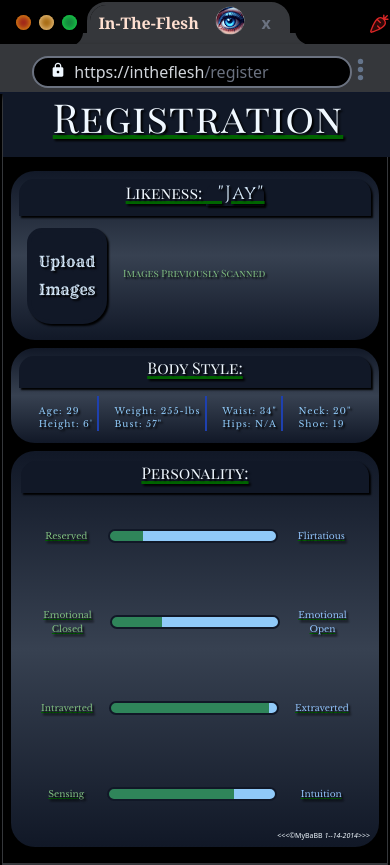
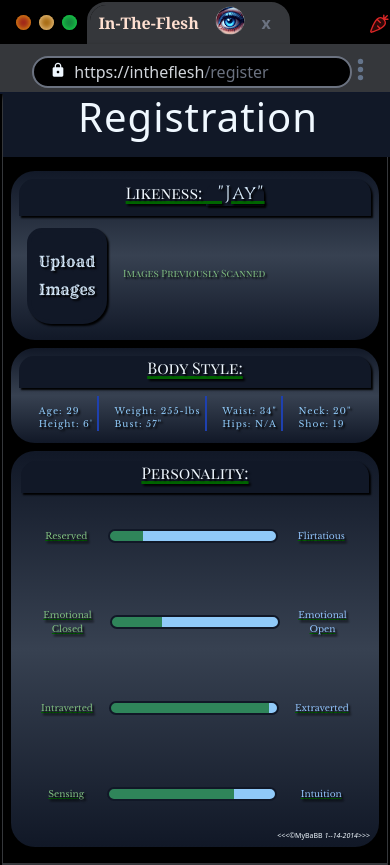
Before and after one commit to MyBaBB/My_InTheFlesh, a React (Vite) app: page / in a window 390 px wide. Shown: the top 865 px of the page. Built offline with nearby package versions, Linux system fonts and the light colour scheme.

Commit message:
took off the floating afters and befores and made the hidden on small screens. this is just an example that I was trying to sell to me movies.

```diff
--- a/src/index.css
+++ b/src/index.css
@@ -67,13 +67,22 @@
   bottom: -.6px;
   border: 2px solid black;
   border-bottom-left-radius: 25px;
+}
+ @media screen and (max-width: 620px)
+   {
+    .EyeballSpan2::before {
+      display: none;
+    }
+    .EyeballSpan2::after {
+      display: none;
+    }
+    .EyeballSpan4::before {
+      display: none;
+    }
+    .EyeballSpan4::after {
+      display: none;
+    }
 
-}
- .FakeHeaderh1 {
-   font-family:playfair_display_sc;
-   text-decoration: underline;
-   text-shadow: 2px 2px 2px black;
-   text-decoration-color: darkgreen;
    }
  .Likeness {
    color:aliceblue;
```
